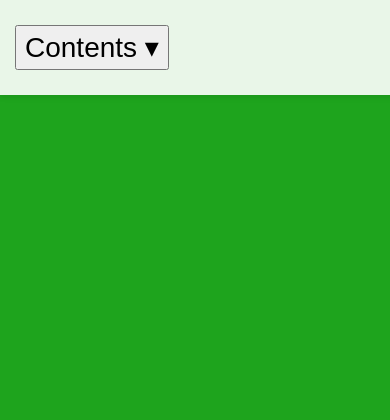
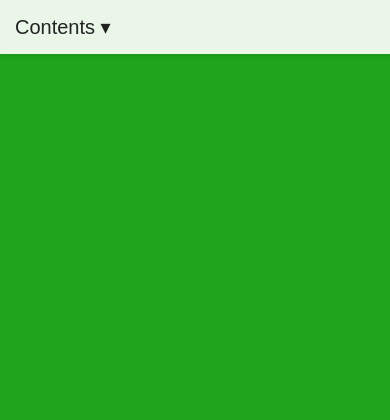
Before and after one commit to Uppal-Girish/smart_vertical_farming, a FastAPI app: page / in a window 390 px wide. Shown: the top 420 px of the page. Run offline with FastAPI, Linux system fonts and the light colour scheme.

Commit message:
reverting to bug fixes 1

```diff
--- a/static/style.css
+++ b/static/style.css
@@ -22,29 +22,12 @@ body.bg-image {
 .navbar {
     background: rgba(255, 255, 255, 0.9);
     padding: 15px;
-    font-size: 20px;
     position: fixed;
     top: 0;
     left: 0;
     width: 100%;
     z-index: 1500;
     box-shadow: 0 2px 6px rgba(0,0,0,0.1);
-}
-
-@media (max-width: 600px) {
-  .navbar {
-    padding: 25px 15px;
-    font-size: 26px;
-  }
-
-  .menu-button {
-    font-size: 26px;
-    padding: 10px 20px;
-  }
-
-  .menu {
-    font-size: 26px;
-  }
 }
 
 .dot-nav {
@@ -72,33 +55,20 @@ body.bg-image {
 }
 
 .menu {
+  color: #222;
+  display: inline-block;
+  position: relative;
   font-size: 20px;
+  cursor: pointer;
 }
 
 .menu-button {
+  background: none;
+  border: none;
   font-size: 20px;
+  cursor: pointer;
+  color: inherit;
   padding: 0;
-}
-
-@media (max-width: 600px) {
-  .menu {
-    font-size: 28px;
-  }
-
-  .menu-button {
-    font-size: 28px;
-    padding: 4px 8px;
-  }
-}
-
-@media (min-width: 1200px) {
-  .menu {
-    font-size: 20px;
-  }
-
-  .menu-button {
-    font-size: 20px;
-  }
 }
 
 .dropdown {
```
